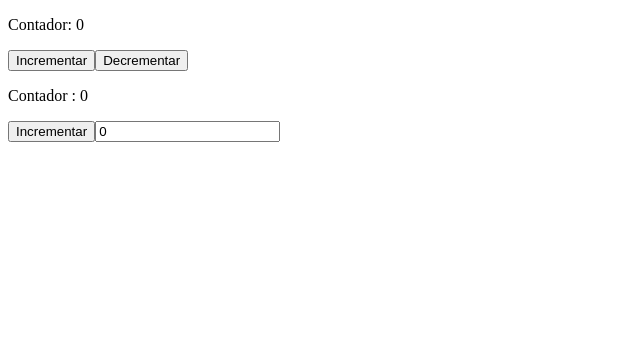
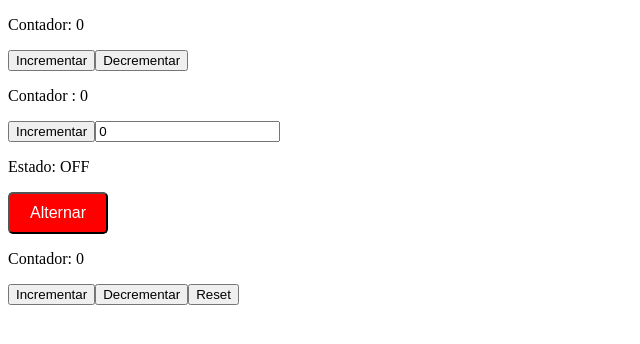
Before and after one commit to EsneiderCdD/React, a React (Vite) app: page / in a window 1280 px wide. Shown: the top 344 px of the page, without its empty margins (0-640 px from the left). Built offline with nearby package versions, Linux system fonts and the light colour scheme.

Commit message:
Ejercicio 3

```diff
--- a/src/App.jsx
+++ b/src/App.jsx
@@ -2,6 +2,8 @@ import { useState } from 'react'
 import './App.css'
 import Contador from './components/Contador.jsx'
 import Ejercicio1 from './components/Ejercicio1.jsx'
+import Ejercicio2 from './components/Ejercicio2.jsx'
+import Ejercicio3 from './components/Ejercicio3.jsx'
 function App() {
   const [count, setCount] = useState(0)
 
@@ -9,6 +11,9 @@ function App() {
     <>
     <Contador></Contador>
     <Ejercicio1></Ejercicio1>
+    <Ejercicio2></Ejercicio2>
+    <Ejercicio3></Ejercicio3>
+
 
     </>
   )
--- a/src/components/Ejercicio2.jsx
+++ b/src/components/Ejercicio2.jsx
@@ -14,6 +14,22 @@ function AlternarOnOff () {
     return (
         <div>
             <p>Estado: {estado} </p>
+            <button
+                 onClick={() => setEstado (estado === "OFF" ? "ON" : "OFF" ) }
+                 style={{
+                 backgroundColor: estado === "OFF" ? "red" : "green",
+                 color: "white",
+                 padding: "10px 20px",
+                 fontSize: "16px",
+                 border: "note",
+                 borderRadius: "5px",
+                 cursor: "pointer",
+                }}
+                >
+
+
+
+            Alternar </button>
         </div>
     );
 }
--- /dev/null
+++ b/src/components/Ejercicio3.jsx
@@ -0,0 +1,18 @@
+import { useState } from "react";
+
+function Ejercicio3 () {
+    const [count, setCount] = useState (0);
+
+    return (
+        <div>
+            <p>Contador: {count} </p>
+            <button onClick={() => setCount(count + 1 ) }>Incrementar</button>
+            <button onClick={() => setCount(count - 1 ) }>Decrementar</button>
+            <button onClick={() => setCount(0)}>Reset</button>
+        </div>
+    );
+
+
+}
+
+export default Ejercicio3
```
